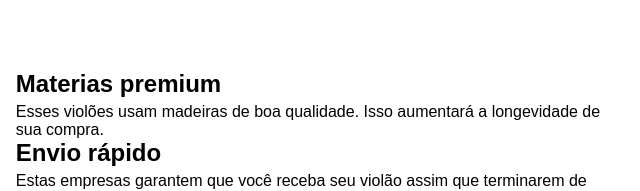
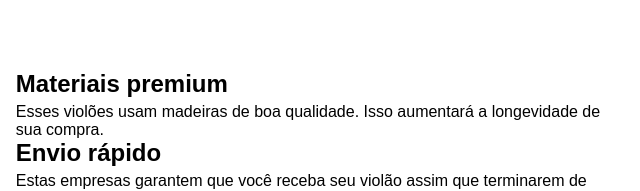
Before and after one commit to Irlan05/freecodecamp-4, a plain HTML site: page index.html in a window 1280 px wide. Shown: the part 267-458 px from the top of the page, 315-955 px from the left. Drawn offline with Linux system fonts and the light colour scheme.

Commit message:
Atualizar o index.html

```diff
--- a/index.html
+++ b/index.html
@@ -32,7 +32,7 @@
                 <img src="fogo-png.png" alt="png de fogo" class="img-fogo img" >
             </div>
             <div class="text">
-                <h1>Materias premium</h1>
+                <h1>Materiais premium</h1>
                 <p class="text-car">Esses violões usam madeiras de boa qualidade. Isso aumentará a longevidade de sua compra.</p>
             </div>
             </section>
```
